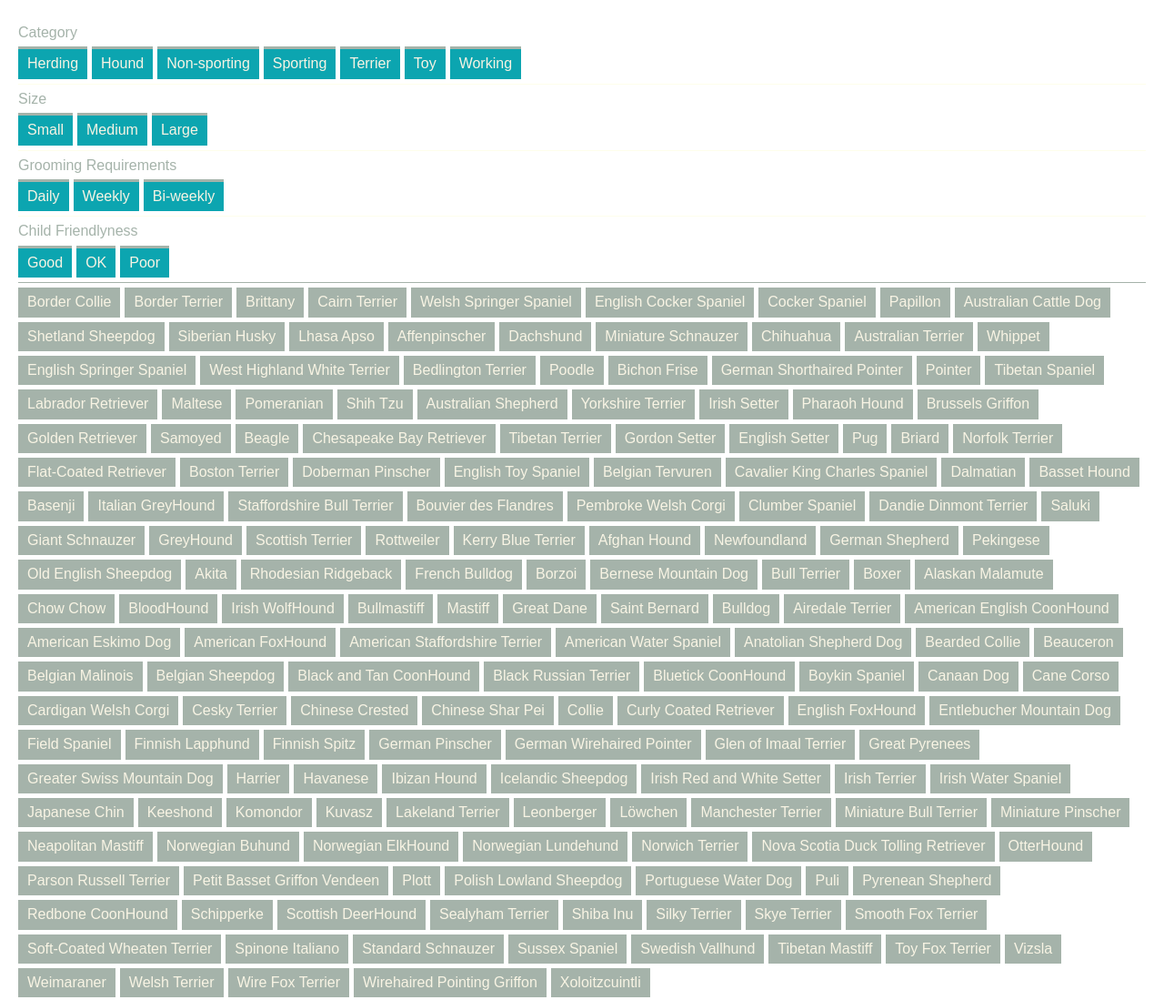
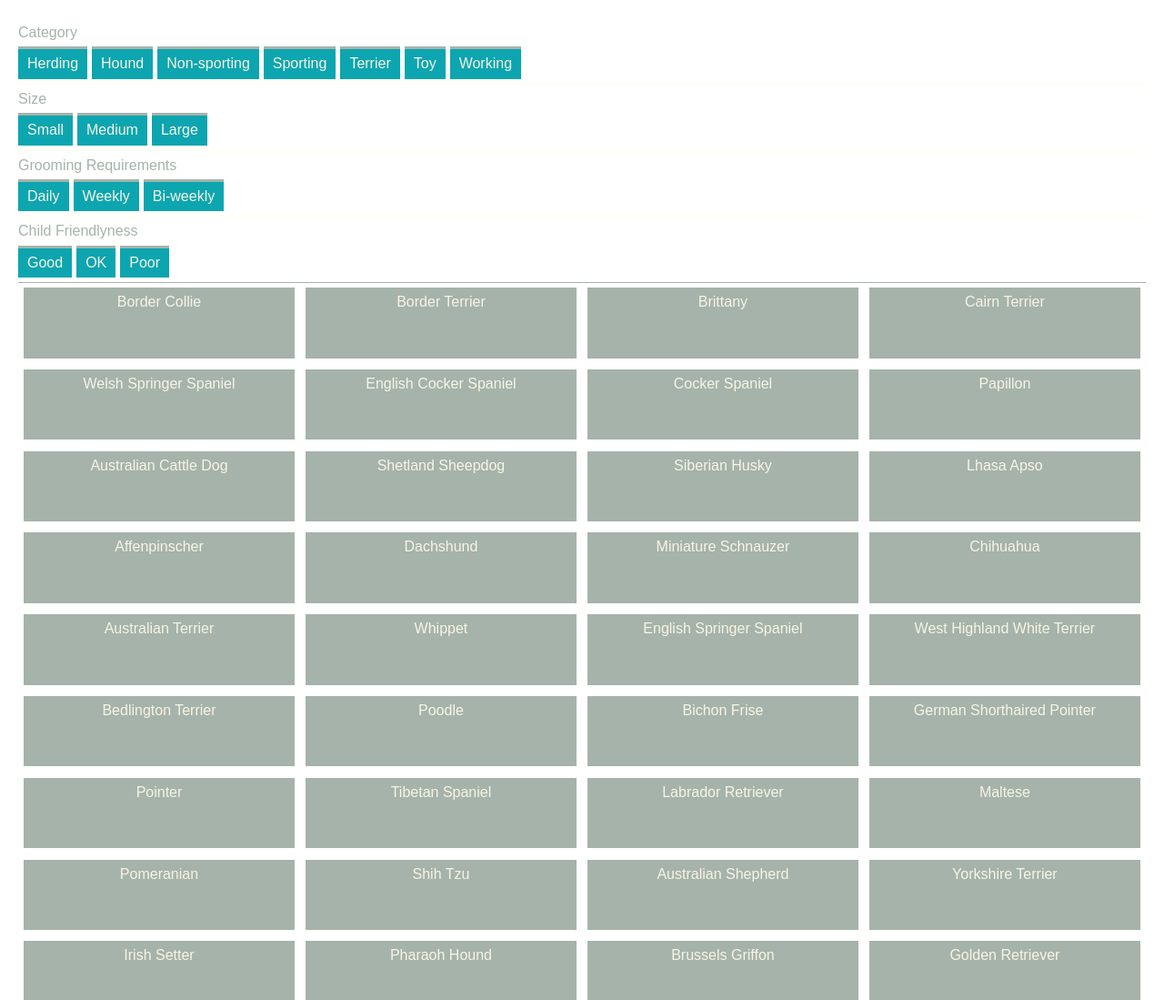
Before and after one commit to itomblack/dogs, a website: page src/index.html in a window 1280 px wide. Shown: the top 1099 px of the page at 91% size. Drawn offline with Linux system fonts and the light colour scheme.

Commit message:
trying out flexbox

```diff
--- a/src/sass/main-styles.scss
+++ b/src/sass/main-styles.scss
@@ -60,13 +60,29 @@
 
 .dog-breed-wrap {
 	margin-top: 5px;
+	width: 100%;
+
+	display: flex;
+	flex-flow: row wrap;
+	justify-content: flex-start;
+	align-items: flex-start;
 }
 
 .dog-breed-item {
-	float: left;
+	// float: left;
 	background-color: $col1;
 	color: $col4;
-	padding: 5px 10px;
-	margin: 0 5px 5px 0;;
+	text-align: center;
+	// padding: 5px 10px;
+	padding: 5px 10px 50px 10px;
+	width: 24%;
+	transition: all 0.3s ease;
+	// margin: 0 5px 5px 0;
+	margin: 0 .5% 1% .5%;
 
+	flex-basis: auto;
+
+	&:hover {
+		padding: 5px 10px 150px 10px;
+	}
 }
```
Also changed, not shown: src/css/main-styles.css, src/css/styles.css.
